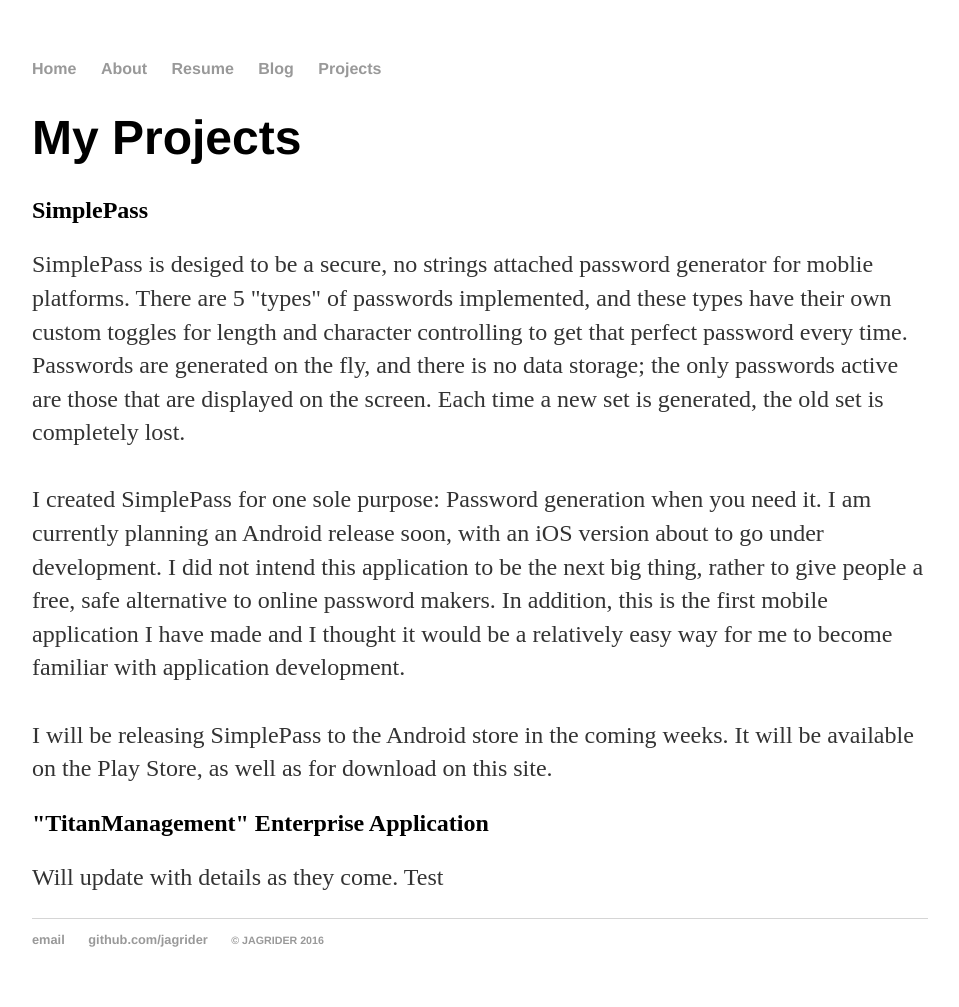
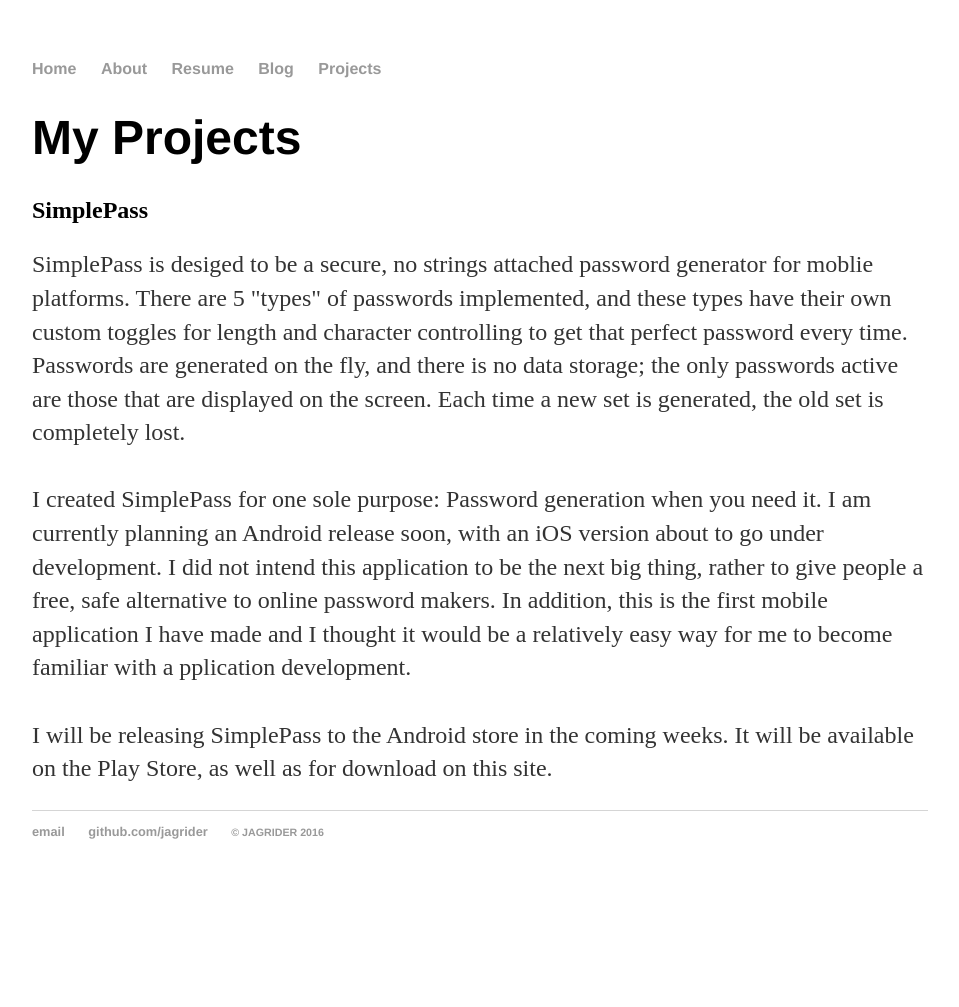
Before and after one commit to jagrider/jagrider.github.io, a Jekyll site: the page built from projects/index.html, in a window 1280 px wide. Shown: the whole page, without its empty margins (160-1119 px from the left). Built offline with Jekyll 4.4.1, drawn with Linux system fonts in a browser that asks for light colours; after the commit the page ends 900 px from its top, so only the background shows below that.

Commit message:
removed TitanPro app -- development canceled

```diff
--- a/projects/index.html
+++ b/projects/index.html
@@ -6,12 +6,25 @@ title: Jonathan Grider's Projects
 	<h1>My Projects</h1>
 
 	<h2>SimplePass</h2>
-	<p>SimplePass is desiged to be a secure, no strings attached password generator for moblie platforms. There are 5 "types" of passwords implemented, and these types have their own custom toggles for length and character controlling to get that perfect password every time. Passwords are generated on the fly, and there is no data storage; the only passwords active are those that are displayed on the screen. Each time a new set is generated, the old set is completely lost. <br><br> I created SimplePass for one sole purpose: Password generation when you need it. I am currently planning an Android release soon, with an iOS version about to go under development. I did not intend this application to be the next big thing, rather to give people a free, safe alternative to online password makers. In addition, this is the first mobile application I have made and I thought it would be a relatively easy way for me to become familiar with application development.<br><br> I will be releasing SimplePass to the Android store in the coming weeks. It will be available on the Play Store, as well as for download on this site.</p>
+	<p>SimplePass is desiged to be a secure, no strings attached password
+		generator for moblie platforms. There are 5 "types" of passwords
+		implemented, and these types have their own custom toggles for length and
+		character controlling to get that perfect password every time. Passwords
+		are generated on the fly, and there is no data storage; the only passwords
+		active are those that are displayed on the screen. Each time a new set is
+		generated, the old set is completely lost. <br><br> I created SimplePass
+		for one sole purpose: Password generation when you need it. I am currently
+		planning an Android release soon, with an iOS version about to go under
+		development. I did not intend this application to be the next big thing,
+		rather to give people a free, safe alternative to online password makers.
+		In addition, this is the first mobile application I have made and I thought
+		 it would be a relatively easy way for me to become familiar with a
+		 pplication development.<br><br> I will be releasing SimplePass to
+		 the Android store in the coming weeks. It will be available on the
+		 Play Store, as well as for download on this site.</p>
 
 	<!-- removed text:
 		 I used to code my own generator whenever I changed my passwords because I was paranoid about some other generator saving my data. After making several versions and tweaks to it, I thought why not let anyone use it? Thus this application was born.
 		  -->
 
-	<h2>"TitanManagement" Enterprise Application</h2>
-	<p>Will update with details as they come. Test</p>
 </div>
```
